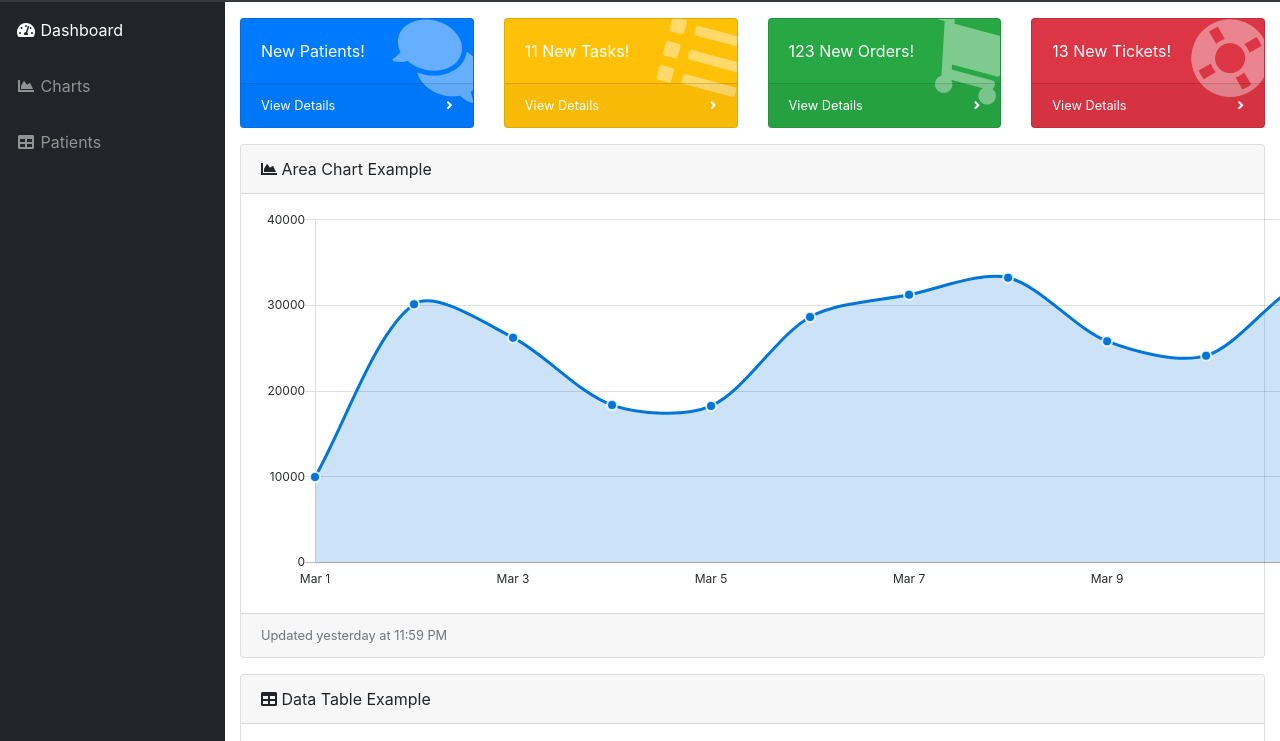
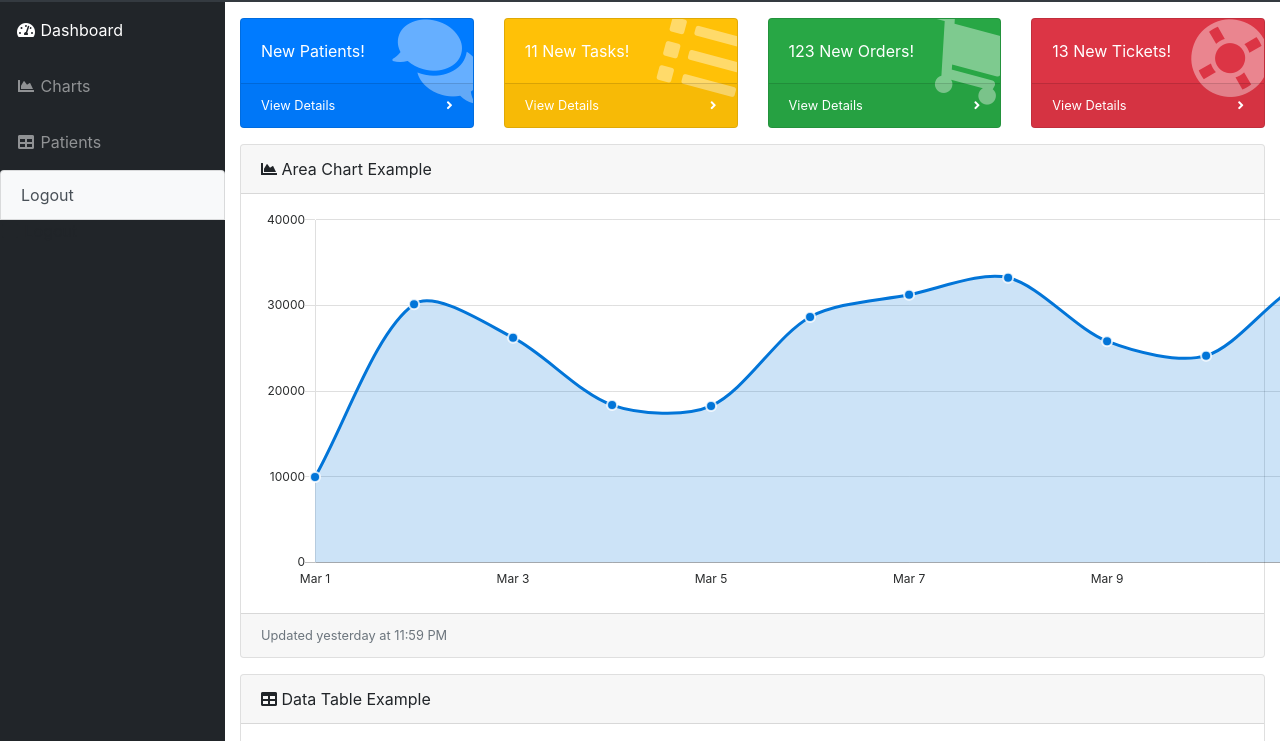
Before and after one commit to gmejia8/ValleyChildrenHospital, a website with bundled scripts: page doctor_page/index.html in a window 1280 px wide. Shown: the part 54-795 px from the top of the page. Built offline with nearby package versions, Linux system fonts and the light colour scheme.

Commit message:
logout working now
patient logout and doctor logout now working

```diff
--- a/doctor_page/index.html
+++ b/doctor_page/index.html
@@ -133,6 +133,12 @@
           <i class="fas fa-fw fa-table"></i>
           <span>Patients</span></a>
       </li>
+
+      <li class="nav-item">
+          <a href="../index.html" class="list-group-item list-group-item-action bg-light">Logout</a>
+            <i class="fas fa-fw fa-table"></i>
+            <span>Logout</span></a>
+        </li>
     </ul>
 
     <div id="content-wrapper">
```
Also changed, not shown: doctor_page/charts.html (+5 -0 lines), doctor_page/tables.html (+5 -0 lines), patient_page/index.html (+1 -1 lines).
